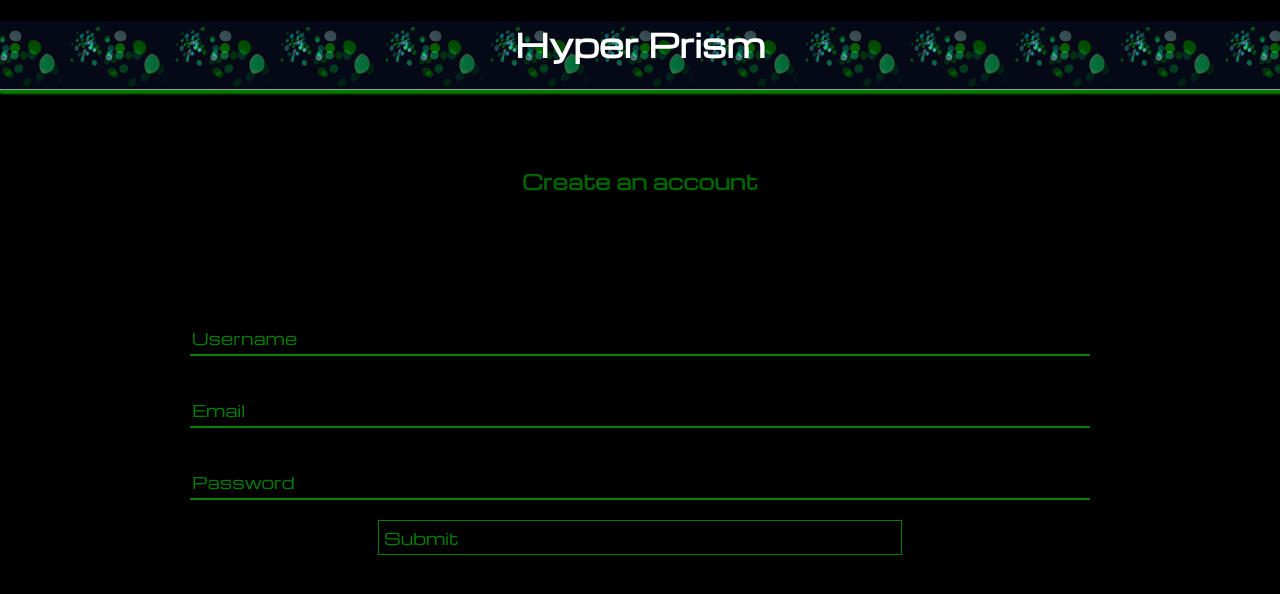
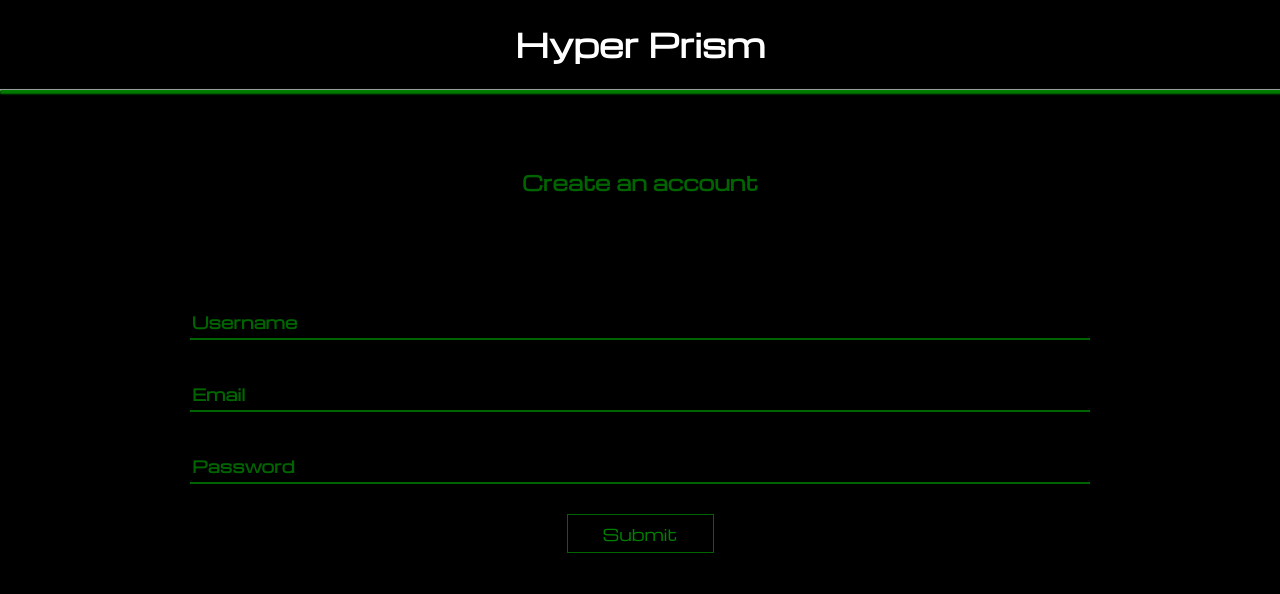
Before and after one commit to hyper-prism/fe, a React (Create React App) app in the folder hyper_prism/: page /Register in a window 1280 px wide. Shown: the top 594 px of the page. Built offline with nearby package versions, Linux system fonts and the light colour scheme; no server answers.

Commit message:
fixed styling issue with forms

```diff
--- a/hyper_prism/src/forms/register.js
+++ b/hyper_prism/src/forms/register.js
@@ -68,7 +68,7 @@ export default class Register extends React.Component{
                            value={this.state.password}
                            onChange={this.changeHandler}
                     />
-                    <div  className='form-button' onClick={this.submitHandler}>Submit</div>
+                    <div  className='submit-button' onClick={this.submitHandler}>Submit</div>
                 </form>
                 </div>
                 </div>
--- a/hyper_prism/src/styles/forms/register.css
+++ b/hyper_prism/src/styles/forms/register.css
@@ -1,9 +1,5 @@
 
 .login-container{
-    background: url(hyper-prism.png);
-    background-position: center;
-    background-size: contain;
-    height: -webkit-fill-available;
     width: 100%;
     max-width: 100%;
     color: darkgreen;
@@ -12,6 +8,7 @@
 .login-container h3{
     font-size: 20px;
     font-weight: bold;
+    margin-bottom: 0px;
 }
 
 .form-container h2{
@@ -32,8 +29,9 @@ form input{
     border-right: 0px solid black;
     border-left: 0px solid black;
     border-top: 0px solid black;
-    color: green;
-    border-bottom: 2px solid green;
+    color: darkgreen;
+    border-bottom: 2px solid darkgreen;
+    font-weight: 800;
     background: rgba(0, 0, 0, 0);
     margin-bottom: 20px;
     height: 25px;
@@ -41,7 +39,7 @@ form input{
 }
 
 form input::placeholder{
-    color: green;
+    color: darkgreen;
     font-size: 16px;
     font-family: 'Michroma', sans-serif;
 
@@ -56,7 +54,7 @@ form input::placeholder{
 
 .submit-button{
     border: 1px solid darkgreen;
-    padding:7px;
+    padding: 7px 35px;
     margin-top: 10px;
 }
 
```
